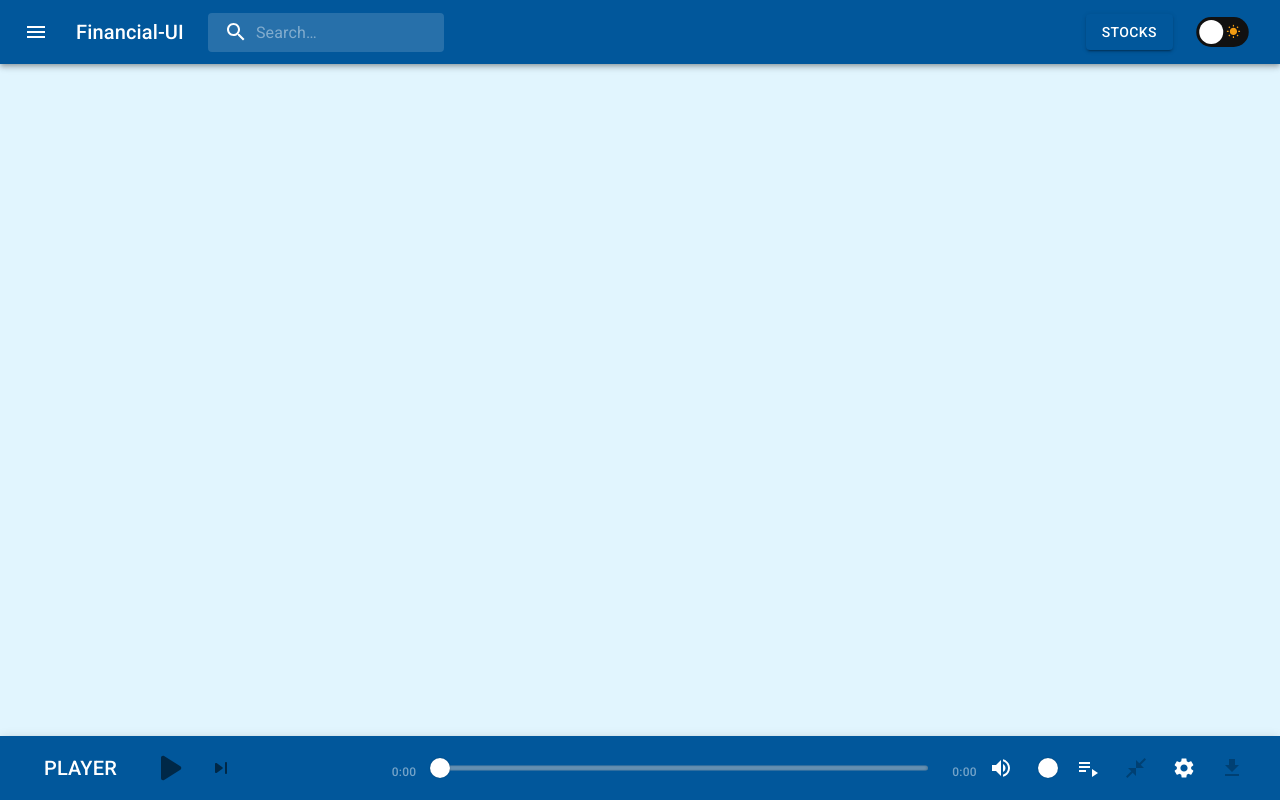
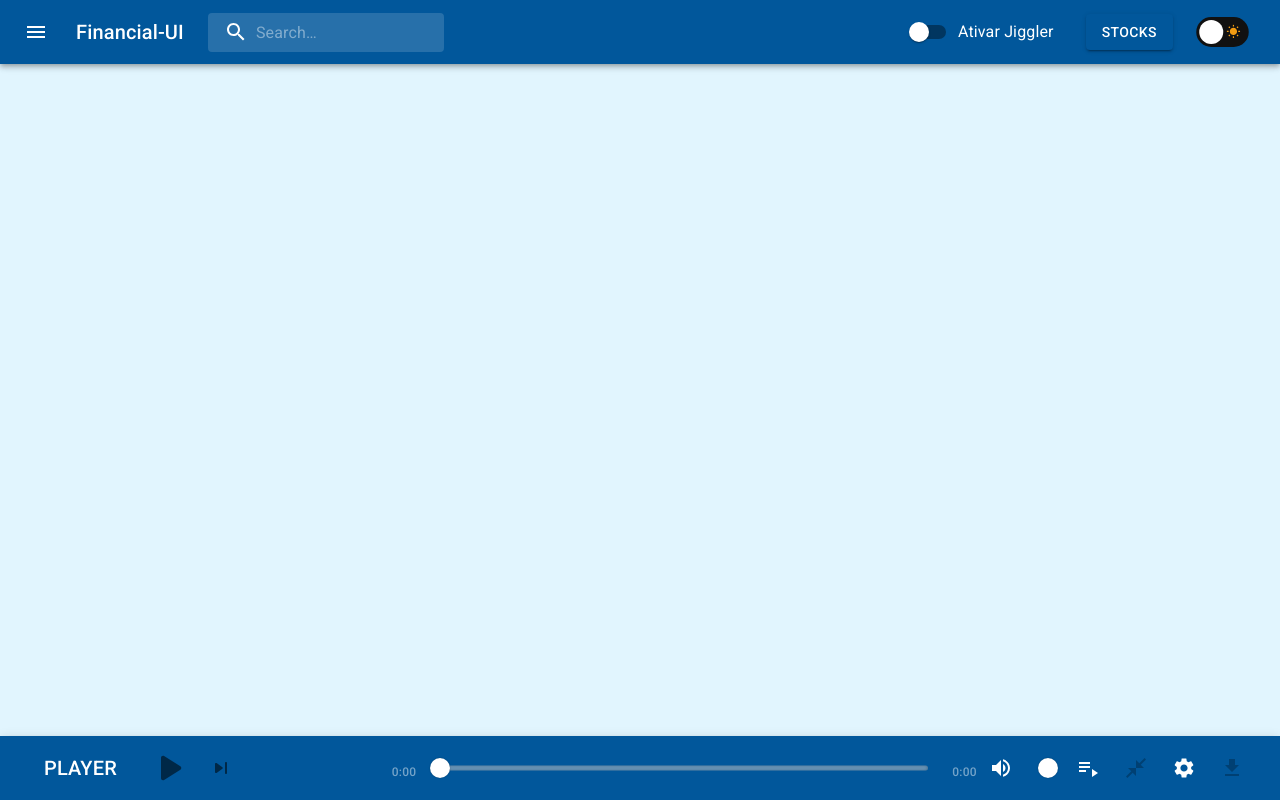
Before and after one commit to Dionatas1114/Financial-UI-React-MUI-5, a React (Vite) app: page / in a window 1280 px wide. Built offline with nearby package versions, Linux system fonts and the light colour scheme; no server answers.

Commit message:
add mouse jiggler

```diff
--- /dev/null
+++ b/src/hooks/mouseJiggler/index.tsx
@@ -0,0 +1,41 @@
+import { useState } from 'react';
+import { Switch, FormGroup, FormControlLabel, FormControl } from '@mui/material';
+import { mediaBaseURL } from '../../services/api';
+
+export function MouseJiggler() {
+  const [isActive, setIsActive] = useState(false);
+
+  const toggleJiggler = async () => {
+    try {
+      const res = await fetch(import.meta.env.VITE_MEDIA_API_URL + '/toggle', {
+        method: 'POST',
+      });
+      const json = await res.json();
+      setIsActive(json.status === 'started');
+    } catch (err) {
+      console.error('Erro ao comunicar com backend:', err);
+    }
+
+    // try {
+    //   const { data } = await mediaBaseURL.post('/toggle');
+    //   setIsActive(data.status === 'started');
+    // } catch (error) {
+    //   console.error('Erro ao comunicar com backend:', error);
+    // }
+  };
+
+  return (
+    <FormControl component="fieldset">
+      <FormGroup aria-label="position" row>
+        <FormControlLabel
+          value="end"
+          control={<Switch color="primary" />}
+          label={'Ativar Jiggler'}
+          labelPlacement="end"
+          onChange={toggleJiggler}
+          checked={isActive}
+        />
+      </FormGroup>
+    </FormControl>
+  );
+}
--- a/src/layout/header/index.tsx
+++ b/src/layout/header/index.tsx
@@ -2,6 +2,7 @@ import { Box, AppBar, Toolbar, IconButton, Typography } from '@mui/material';
 import { Menu as MenuIcon, Search as SearchIcon } from '@mui/icons-material';
 import { SearchIconWrapper, StyledInputBase, Search, Children } from './style';
 import SwitchTheme from '../../components/switchTheme';
+import { MouseJiggler } from '../../hooks/mouseJiggler';
 
 const Header = ({ children }: ChildrenProps) => (
   <Box sx={{ flexGrow: 1 }}>
@@ -29,6 +30,7 @@ const Header = ({ children }: ChildrenProps) => (
           <StyledInputBase placeholder="Search…" inputProps={{ 'aria-label': 'search' }} />
         </Search>
         <Box sx={{ flexGrow: 1 }} />
+        <MouseJiggler />
         <Children children={children} />
         <SwitchTheme />
       </Toolbar>
```
Also changed, not shown: 1 other file (tests, documents, lock files or other folders).
